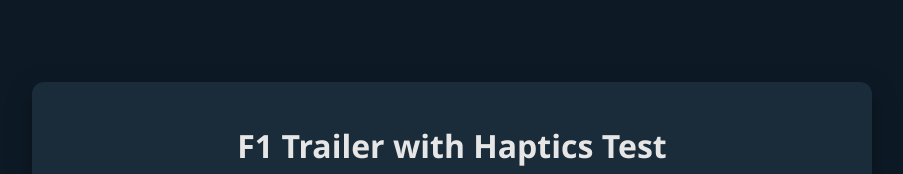
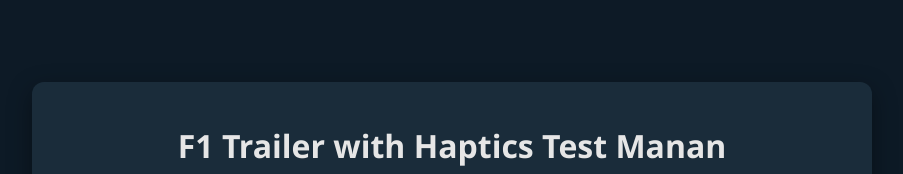
Before and after one commit to officialmanansharma/Haptics-Test, a plain HTML site: page index.html in a window 1280 px wide. Shown: the top 174 px of the page, without its empty margins (188-1091 px from the left). Drawn offline with Linux system fonts and the light colour scheme.

Commit message:
Update header text in index.html

```diff
--- a/index.html
+++ b/index.html
@@ -54,7 +54,7 @@
 <body>
 
     <div class="container">
-        <h1>F1 Trailer with Haptics Test</h1>
+        <h1>F1 Trailer with Haptics Test Manan</h1>
         <video id="hapticVideo" controls>
             <source src="assets/f1-trailer.mp4" type="video/mp4">
             Your browser does not support the video tag.
```
